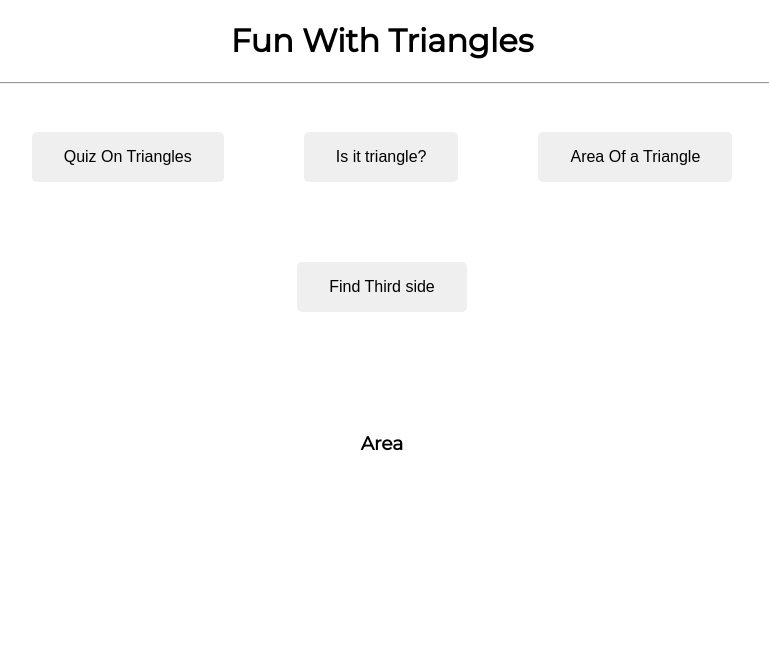
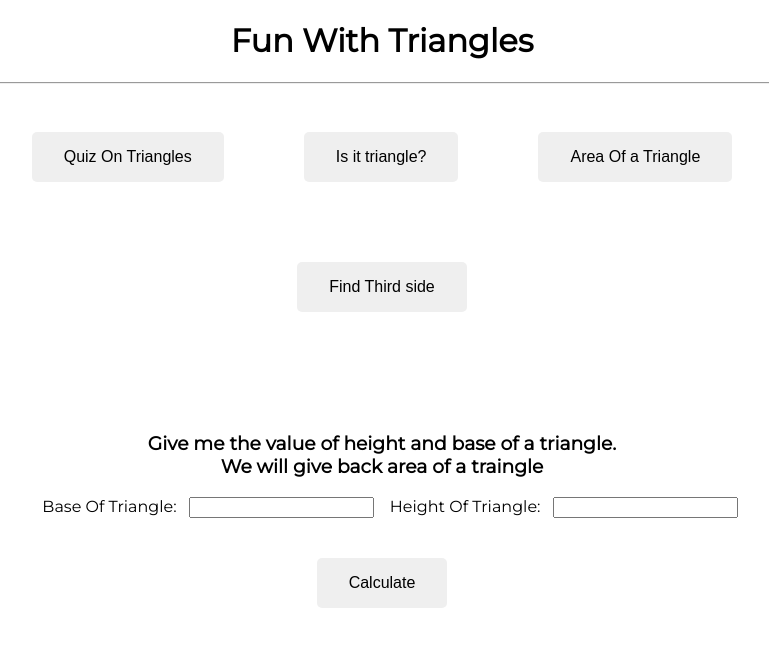
Before and after one commit to munjalSaksham71/fun-with-triangles, a React (Create React App) app: page / in a window 1280 px wide. Both pictures are taken after a click on the button "Area Of a Triangle". Shown: the top 646 px of the page, without its empty margins (258-1027 px from the left). Built offline with nearby package versions, Linux system fonts and the light colour scheme.

Commit message:
Area of a triangle

```diff
--- a/src/App.js
+++ b/src/App.js
@@ -2,6 +2,7 @@ import React, { useState } from "react";
 import "./App.css";
 import Quiz from "./components/Quiz";
 import IsTriangle from "./components/IsTriangle";
+import AreaOfTriangle from "./components/AreaOfTriangle";
 
 function App() {
   const [quiz, setQuiz] = useState(true);
@@ -50,7 +51,7 @@ function App() {
       <div className="container">
         {quiz && <Quiz />}
         {isTriangle && <IsTriangle />}
-        {area && <h3>Area </h3>}
+        {area && <AreaOfTriangle />}
         {thirdSide && <h3>Third Side</h3>}
       </div>
     </div>
--- /dev/null
+++ b/src/components/AreaOfTriangle.js
@@ -0,0 +1,42 @@
+import React, { useState } from "react";
+
+const AreaOfTriangle = () => {
+  const [base, setBase] = useState();
+  const [height, setHeight] = useState();
+  const [message, setMessage] = useState("");
+
+  const areaOfTriangle = () => {
+    const b = Number(base);
+    const h = Number(height);
+    const area = b * h * 0.5;
+
+    setMessage(`The Area of a Triangle is ${area}`);
+  };
+
+  return (
+    <div>
+      <h3>
+        Give me the value of height and base of a triangle. <br /> We will give
+        back area of a traingle
+      </h3>
+      <div className="input-field">
+        <label>Base Of Triangle: </label>
+        <input
+          type="number"
+          value={base}
+          onChange={(e) => setBase(e.target.value)}
+        />
+        <label>Height Of Triangle: </label>
+        <input
+          type="number"
+          value={height}
+          onChange={(e) => setHeight(e.target.value)}
+        />
+      </div>
+      <button onClick={areaOfTriangle}>Calculate</button>
+      <div style={{ fontSize: "xx-larger" }}>{message}</div>
+    </div>
+  );
+};
+
+export default AreaOfTriangle;
```
